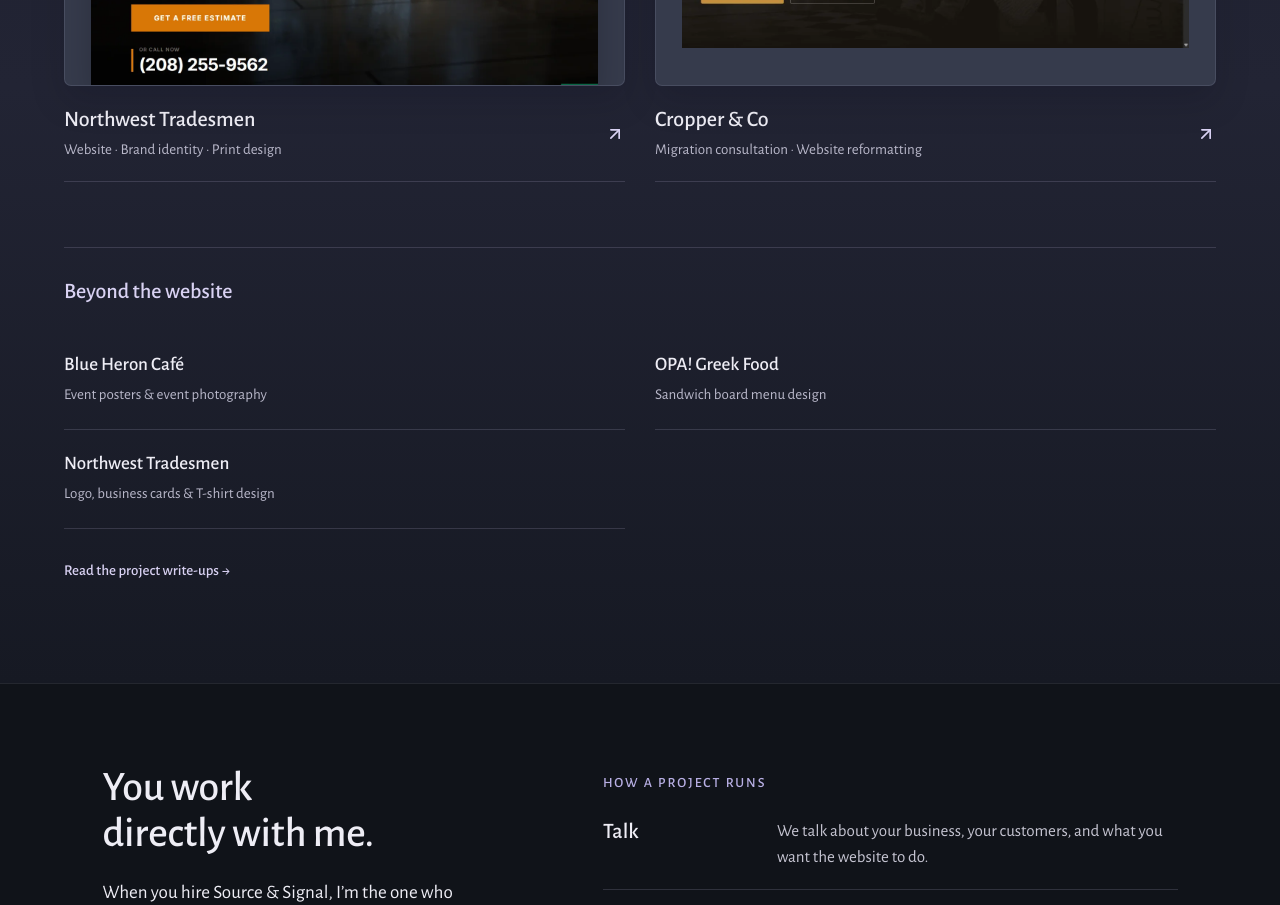
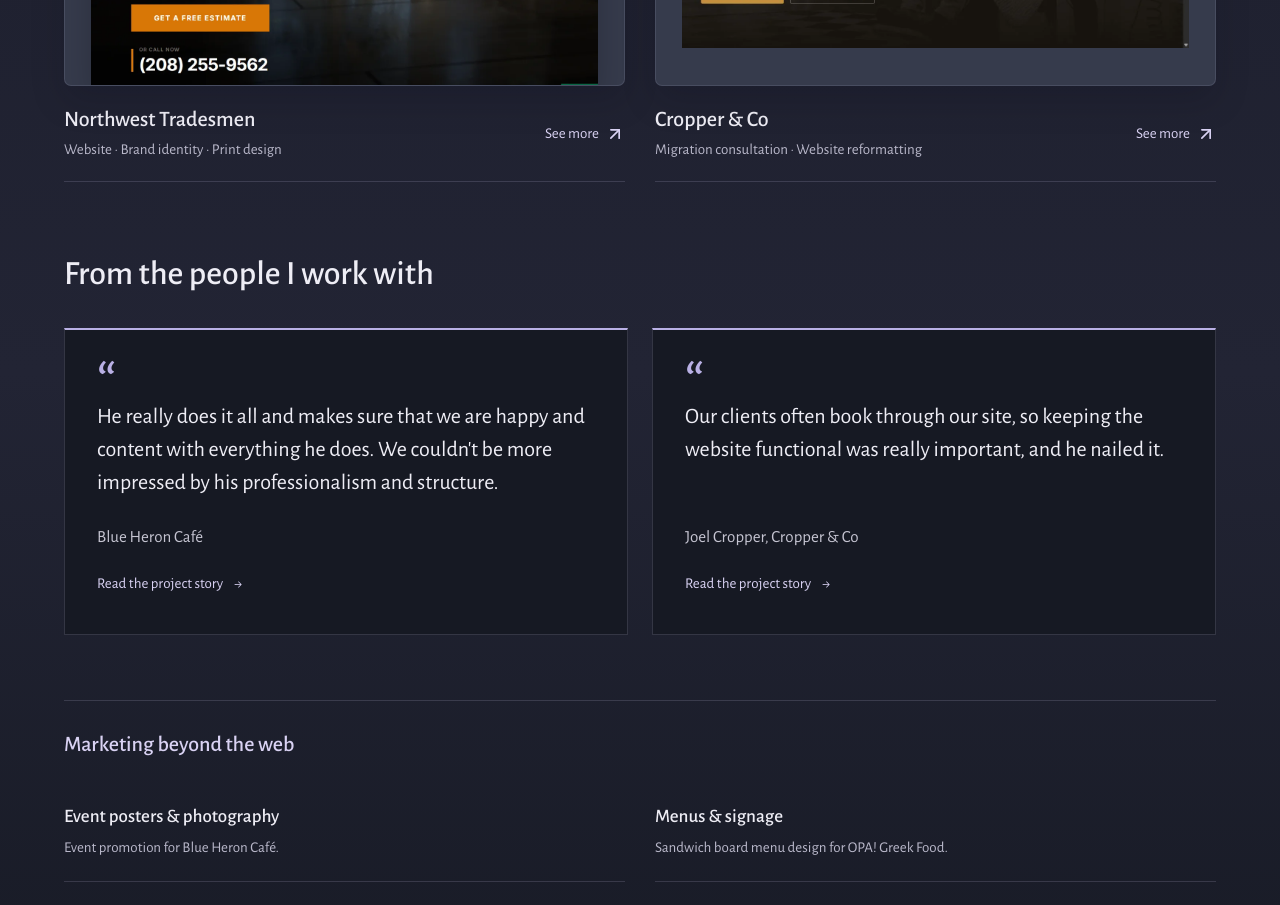
Before and after one commit to Biobeat2727/source-and-signal, a Next.js app: page / in a window 1280 px wide. Shown: the part 1880-2785 px from the top of the page. Built offline with nearby package versions, Linux system fonts and the light colour scheme.

Commit message:
Improve project stories, add client reviews, and refresh search favicon

```diff
--- a/src/app/layout.tsx
+++ b/src/app/layout.tsx
@@ -30,6 +30,12 @@
     template: "%s | Source & Signal",
   },
   description: siteDescription,
+  icons: {
+    icon: [
+      { url: '/favicon.ico', sizes: '64x64', type: 'image/x-icon' },
+      { url: '/favicon.png', sizes: '64x64', type: 'image/png' },
+    ],
+  },
   alternates: {
     canonical: "/",
   },
--- a/src/app/projects/[slug]/page.tsx
+++ b/src/app/projects/[slug]/page.tsx
@@ -6,6 +6,7 @@
 import Footer from '@/components/Footer'
 import ContactCTA from '@/components/ContactCTA'
 import { getProject, kindLabels, projects } from '@/data/projects'
+import { testimonials } from '@/data/testimonials'
 
 type Props = {
   params: { slug: string }
@@ -19,7 +20,7 @@
   const project = getProject(params.slug)
   if (!project) return {}
   return {
-    title: `${project.title} — ${kindLabels[project.kind]}`,
+    title: `${project.title} | ${kindLabels[project.kind]}`,
     description: project.summary,
     alternates: { canonical: `/projects/${project.slug}` },
   }
@@ -28,6 +29,7 @@
 export default function ProjectDetailPage({ params }: Props) {
   const project = getProject(params.slug)
   if (!project) notFound()
+  const testimonial = testimonials.find(review => review.slug === project.slug)
 
   return (
     <main id="main-content" className="case-study min-h-screen">
@@ -72,17 +74,17 @@
 
           <div className="mt-12 space-y-10">
             <section>
-              <h2 className="font-poppins text-2xl font-semibold">The problem</h2>
+              <h2 className="font-poppins text-2xl font-semibold">Before</h2>
               <p className="mt-3 max-w-prose text-lg leading-relaxed text-gray-300">{project.problem}</p>
             </section>
 
             <section>
-              <h2 className="font-poppins text-2xl font-semibold">The approach</h2>
+              <h2 className="font-poppins text-2xl font-semibold">After</h2>
               <p className="mt-3 max-w-prose text-lg leading-relaxed text-gray-300">{project.solution}</p>
             </section>
 
             <section>
-              <h2 className="font-poppins text-2xl font-semibold">Key features</h2>
+              <h2 className="font-poppins text-2xl font-semibold">Services delivered</h2>
               <ul className="mt-4 max-w-prose space-y-3">
                 {project.features.map((feature) => (
                   <li key={feature} className="flex items-start gap-3 text-lg text-gray-300">
@@ -121,10 +123,18 @@
                 </a>
               )}
             </section>
+            {testimonial && <section className="client-review" id="client-review" aria-labelledby="client-review-heading">
+              <h2 id="client-review-heading" className="font-poppins text-2xl font-semibold">In the client’s words</h2>
+              <figure className="testimonial-card testimonial-full">
+                <span className="testimonial-mark" aria-hidden="true">“</span>
+                <blockquote><p>{testimonial.review}</p></blockquote>
+                <figcaption>{testimonial.attribution}</figcaption>
+              </figure>
+            </section>}
           </div>
         </div>
       </article>
-      <ContactCTA />
+      <ContactCTA heading="Have a similar project in mind?" linkLabel="Start a similar project" />
       <Footer />
     </main>
   )
--- a/src/app/projects/page.tsx
+++ b/src/app/projects/page.tsx
@@ -11,7 +11,7 @@
         <p>Each one opens a short write-up.</p>
       </div>
       <div className="project-grid">{portfolioProjects.map(project =>
-        <ProjectCard key={project.slug} project={project} caseStudy />)}</div>
+        <ProjectCard key={project.slug} project={project} />)}</div>
     </section>
     <ContactCTA />
     <Footer />
--- a/src/app/resonance.css
+++ b/src/app/resonance.css
@@ -377,6 +377,74 @@
 .project-caption svg {
   color:var(--lavender-light);
   flex-shrink:0
+}
+.project-more {
+  display:inline-flex;
+  align-items:center;
+  gap:6px;
+  flex-shrink:0;
+  white-space:nowrap;
+  color:var(--lavender-light);
+  font-size:var(--step-label)
+}
+.testimonials {
+  margin-top:65px;
+  scroll-margin-top:110px
+}
+.testimonials h3 {
+  font-size:var(--step-title-sm);
+  font-weight:500;
+  margin:0 0 26px
+}
+.testimonial-grid {
+  display:grid;
+  grid-template-columns:repeat(2,minmax(0,1fr));
+  gap:24px
+}
+.testimonial-card {
+  margin:0;
+  padding:28px 32px;
+  background:var(--surface-low);
+  border:1px solid var(--line);
+  border-top:2px solid var(--lavender);
+  display:flex;
+  flex-direction:column;
+  align-items:flex-start
+}
+.testimonial-mark {
+  color:var(--lavender);
+  font-size:4rem;
+  line-height:.8;
+  height:42px
+}
+.testimonial-card blockquote {
+  margin:0 0 24px;
+  font-size:var(--step-heading);
+  line-height:1.5;
+  color:var(--ink)
+}
+.testimonial-card blockquote p { margin:0 }
+.testimonial-card figcaption {
+  margin-top:auto;
+  color:var(--ink-soft);
+  font-size:var(--step-body)
+}
+.testimonial-link {
+  display:inline-flex;
+  align-items:center;
+  gap:8px;
+  min-height:44px;
+  margin-top:12px;
+  font-size:var(--step-label);
+  color:var(--lavender-light)
+}
+.testimonial-link:hover { text-decoration:underline }
+.client-review { scroll-margin-top:110px }
+.testimonial-full { margin-top:24px }
+.testimonial-full blockquote { font-size:var(--step-lede); max-width:65ch }
+@media(max-width:700px) {
+  .testimonial-grid { grid-template-columns:1fr }
+  .testimonial-card { padding:24px }
 }
 .design-work {
   margin-top:65px;
--- a/src/components/ContactCTA.tsx
+++ b/src/components/ContactCTA.tsx
@@ -1,9 +1,9 @@
 import Link from 'next/link'
-export default function ContactCTA() {
+export default function ContactCTA({ heading = 'What are you working on?', linkLabel = 'Let’s talk' }: { heading?: string; linkLabel?: string }) {
   return <section className="contact-strip" id="contact">
-    <h2>What are you working on?</h2>
+    <h2>{heading}</h2>
     <div className="contact-actions">
-      <Link className="contact-link" href="/contact">Let’s talk <span aria-hidden="true">→</span></Link>
+      <Link className="contact-link" href="/contact">{linkLabel} <span aria-hidden="true">→</span></Link>
       <a href="mailto:davey@sourceandsignal.dev">davey@sourceandsignal.dev <span aria-hidden="true">↗</span></a>
     </div>
   </section>
--- a/src/components/FeaturedWork.tsx
+++ b/src/components/FeaturedWork.tsx
@@ -2,48 +2,50 @@
 import Link from 'next/link'
 import { ArrowUpRight } from 'lucide-react'
 import { projects, type Project } from '@/data/projects'
+import Testimonials from '@/components/Testimonials'
 
 const captions: Record<string, string> = { 'blue-heron-cafe': 'Website · Content management', 'opa-greek-food': 'Website · Menu design', 'northwest-tradesmen': 'Website · Brand identity · Print design', 'cropper-and-co': 'Migration consultation · Website reformatting' }
 const order = ['blue-heron-cafe', 'opa-greek-food', 'northwest-tradesmen', 'cropper-and-co']
 export const portfolioProjects = order.flatMap(slug => projects.filter(p => p.slug === slug))
 
-export function ProjectCard({ project, caseStudy = false }: { project: Project; caseStudy?: boolean }) {
+export function ProjectCard({ project }: { project: Project }) {
   const content = <>
     <div className={'project-image' + (project.slug === 'cropper-and-co' ? ' contain' : '')}>
       <div className="project-image-inner">{project.image && <Image src={project.image} alt={project.imageAlt ?? project.title} fill sizes="(max-width:700px) 90vw, (max-width:1700px) 43vw, 730px" style={{ objectPosition: project.imageFocus === 'left' ? 'left top' : 'center top' }} />}</div>
     </div>
     <div className="project-caption">
       <div>
-        <h3>{project.title}{!caseStudy && <span className="sr-only"> (opens in a new tab)</span>}</h3>
+        <h3>{project.title}<span className="sr-only">: Read the case study</span></h3>
         <p>{captions[project.slug] ?? project.projectType}</p>
       </div>
-      <ArrowUpRight size={20} aria-hidden="true" />
+      <span className="project-more">See more <ArrowUpRight size={20} aria-hidden="true" /></span>
     </div>
   </>
-  return caseStudy ? <Link className="project" href={'/projects/' + project.slug}>{content}</Link> : <a className="project" href={project.liveUrl} target="_blank" rel="noopener noreferrer">{content}</a>
+  return <Link className="project" href={'/projects/' + project.slug}>{content}</Link>
 }
 export default function FeaturedWork() {
   return <section className="portfolio-section" id="work">
     <div className="work-heading">
       <h2>Websites and design work</h2>
-      <p>A selection of client projects.</p>
+      <p>A selection of client projects. Select one to read the story.</p>
     </div>
     <div className="project-grid">{portfolioProjects.map(project =>
       <ProjectCard key={project.slug} project={project} />)}</div>
+    <Testimonials />
     <div className="design-work">
-      <h3>Beyond the website</h3>
+      <h3>Marketing beyond the web</h3>
       <div className="design-list">
         <div className="design-entry">
-          <h4>Blue Heron Café</h4>
-          <p>Event posters & event photography</p>
+          <h4>Event posters & photography</h4>
+          <p>Event promotion for Blue Heron Café.</p>
         </div>
         <div className="design-entry">
-          <h4>OPA! Greek Food</h4>
-          <p>Sandwich board menu design</p>
+          <h4>Menus & signage</h4>
+          <p>Sandwich board menu design for OPA! Greek Food.</p>
         </div>
         <div className="design-entry">
-          <h4>Northwest Tradesmen</h4>
-          <p>Logo, business cards & T-shirt design</p>
+          <h4>Brand identity & print</h4>
+          <p>Logo, business cards & T-shirt design for Northwest Tradesmen.</p>
         </div>
       </div>
     </div>
--- /dev/null
+++ b/src/components/Testimonials.tsx
@@ -0,0 +1,19 @@
+import Link from 'next/link'
+import { testimonials } from '@/data/testimonials'
+
+export default function Testimonials() {
+  return <section className="testimonials" id="reviews" aria-labelledby="reviews-heading">
+    <h3 id="reviews-heading">From the people I work with</h3>
+    <div className="testimonial-grid">
+      {testimonials.map(testimonial => <figure className="testimonial-card" key={testimonial.slug}>
+        <span className="testimonial-mark" aria-hidden="true">“</span>
+        <blockquote><p>{testimonial.excerpt}</p></blockquote>
+        <figcaption>{testimonial.attribution}</figcaption>
+        <Link href={`/projects/${testimonial.slug}#client-review`} className="testimonial-link">
+          Read the project story <span aria-hidden="true">→</span>
+          <span className="sr-only">: {testimonial.attribution}</span>
+        </Link>
+      </figure>)}
+    </div>
+  </section>
+}
--- a/src/data/projects.ts
+++ b/src/data/projects.ts
@@ -31,9 +31,9 @@
   {
     slug: 'cropper-and-co', title: 'Cropper & Co', kind: 'client', featured: true,
     summary: 'Migration consultation and a refreshed layout for an existing barbershop website.',
-    problem: 'Cropper & Co needed help taking over its existing website and updating the presentation.',
-    solution: 'Migration consultation, website takeover support, and reformatting with limited content updates.',
-    features: ['Migration consultation', 'Website takeover support', 'Existing-site reformatting'],
+    problem: 'Cropper & Co already had a barbershop website, but needed help taking it over and refreshing how the shop was presented to customers. The work called for practical support with an existing site and a focused layout update.',
+    solution: 'Migration consultation and website takeover support helped the shop work with what it already had. A reformatted layout and limited content updates refreshed the presentation while keeping the scope focused on the existing website.',
+    features: ['Migration consultation', 'Website takeover support', 'Existing-site layout reformatting', 'Limited content updates'],
     projectType: 'Website consultation and refresh', liveUrl: 'https://www.cropperandcobarber.com/',
     image: '/cropper-co.webp', imageAlt: 'Cropper & Co homepage showing a barber at work and the headline Come have a seat', tags: [],
   },
@@ -46,13 +46,13 @@
     problem:
       "A remodeling contractor's work speaks for itself, but only if people can see it. Northwest Tradesmen needed a place to show finished projects and make it easy for homeowners around Sandpoint to call or request an estimate.",
     solution:
-      'A site built around calls and estimate requests: tap-to-call from every screen, a free-estimate form with project types, a gallery of recent work, and the service area spelled out for local search.',
+      "Homeowners can now browse recent work, check services and coverage from Sandpoint to Coeur d'Alene, then call or request a free estimate. The website gives the contractor a place to show its work; logo, business card, and T-shirt design extend the business identity beyond the screen.",
     features: [
-      'Tap-to-call buttons with the shop phone number',
-      'Free estimate request form with project types',
-      'Photo gallery of recent projects',
-      'Services organized by category',
-      "Service area coverage from Sandpoint to Coeur d'Alene",
+      'Contractor website design and development',
+      'Tap-to-call actions and an estimate request form',
+      'Project gallery, service descriptions, and local service-area content',
+      'Logo and brand identity design',
+      'Business card and T-shirt design',
     ],
     projectType: 'Contractor website',
     liveUrl: 'https://www.nwtradesmen.com',
@@ -69,15 +69,15 @@
     featured: true,
     summary: 'Helps customers find the truck, browse the menu, and order or request catering.',
     problem:
-      "Food truck customers decide on their phones: where is it, and what's on the menu? OPA! needed those answers one tap away, plus a way to bring in catering jobs.",
+      "For someone choosing a local lunch stop, the first questions are simple: where is the truck, when is it open, and what's on the menu? OPA! needed to put those answers within easy reach on a phone and give event customers a way to explore catering.",
     solution:
-      'A mobile-first site with the location and hours up front, the full menu, online ordering, and a catering section for events. Everything a hungry customer needs in a couple of taps.',
+      'Customers can now find the location and hours, browse the full menu, and reach online ordering from a mobile-first site. A dedicated catering section supports event inquiries, while a sandwich board menu brings the design work to the truck itself.',
     features: [
-      'Full menu of pita wraps, plates, and sides',
-      'Location, hours, and directions',
+      'Mobile-first food truck website design and development',
+      'Menu, location, hours, and directions pages',
       'Online ordering integration',
       'Catering section for events',
-      'Tap-to-call phone number',
+      'Sandwich board menu design',
     ],
     projectType: 'Food truck website',
     liveUrl: 'https://opafoodtruck.com',
@@ -93,14 +93,15 @@
     featured: true,
     summary: 'Restaurant website with menus, hours, events, reviews, and clear mobile actions.',
     problem:
-      'The café needed a website that could keep up with a real restaurant: menus that change, events that come and go, and customers who look everything up on their phones.',
+      'For café regulars and people planning a stop, a useful website starts with the current menu, hours, and what is happening next. Blue Heron Café needed a way to keep changing menus and events current while making those everyday details easy to find on a phone.',
     solution:
-      'A mobile-first site with a CMS behind it, so menus and events can be updated without touching code. Hours, location, and contact actions are easy to reach from any page.',
+      'The café now has a mobile-first site with menus and events it can update through a content management system, without editing code. Visitors can find hours, directions, and contact actions easily. Event posters and event photography support the café’s programming beyond the website.',
     features: [
-      'Online menus managed through a CMS',
-      'Events listing the café can update itself',
-      'Hours, location, and directions up front',
-      'Mobile-first layout with clear tap targets',
+      'Mobile-first restaurant website design and development',
+      'Content management setup for menus and events',
+      'Hours, location, directions, and mobile contact actions',
+      'Event poster design',
+      'Event photography',
     ],
     projectType: 'Restaurant website',
     liveUrl: 'https://blueheronsamuels.com',
--- /dev/null
+++ b/src/data/testimonials.ts
@@ -0,0 +1,14 @@
+export const testimonials = [
+  {
+    slug: 'blue-heron-cafe',
+    attribution: 'Blue Heron Café',
+    excerpt: "He really does it all and makes sure that we are happy and content with everything he does. We couldn't be more impressed by his professionalism and structure.",
+    review: "We have been using Davey Mullen for our website services for roughly four months now. He has helped us build a site from the ground up, collaborated with us to ensure it is what we want, provided timely updates within the hour, created flyers and special highlights, and even taken pictures for our site. He really does it all and makes sure that we are happy and content with everything he does. We couldn't be more impressed by his professionalism and structure. Thank you so very much for choosing to work with us!",
+  },
+  {
+    slug: 'cropper-and-co',
+    attribution: 'Joel Cropper, Cropper & Co',
+    excerpt: 'Our clients often book through our site, so keeping the website functional was really important, and he nailed it.',
+    review: 'Davey refurbished our old DIY website. He walked me through transferring the domain to a new host and a few other technical things while also explaining the timeline for the changes to take effect. I really appreciated that he was timely and great at communicating. He went above and beyond in everything he did for us, which resulted in a great website with basically no downtime during the transfer process. Our clients often book through our site, so keeping the website functional was really important, and he nailed it. I highly recommend Davey, a multitalented individual who cares about his clients and their end product. Thanks, Davey!',
+  },
+]
```
Also changed, not shown: public/favicon.png (added), 1 other file (tests, documents, lock files or other folders).
